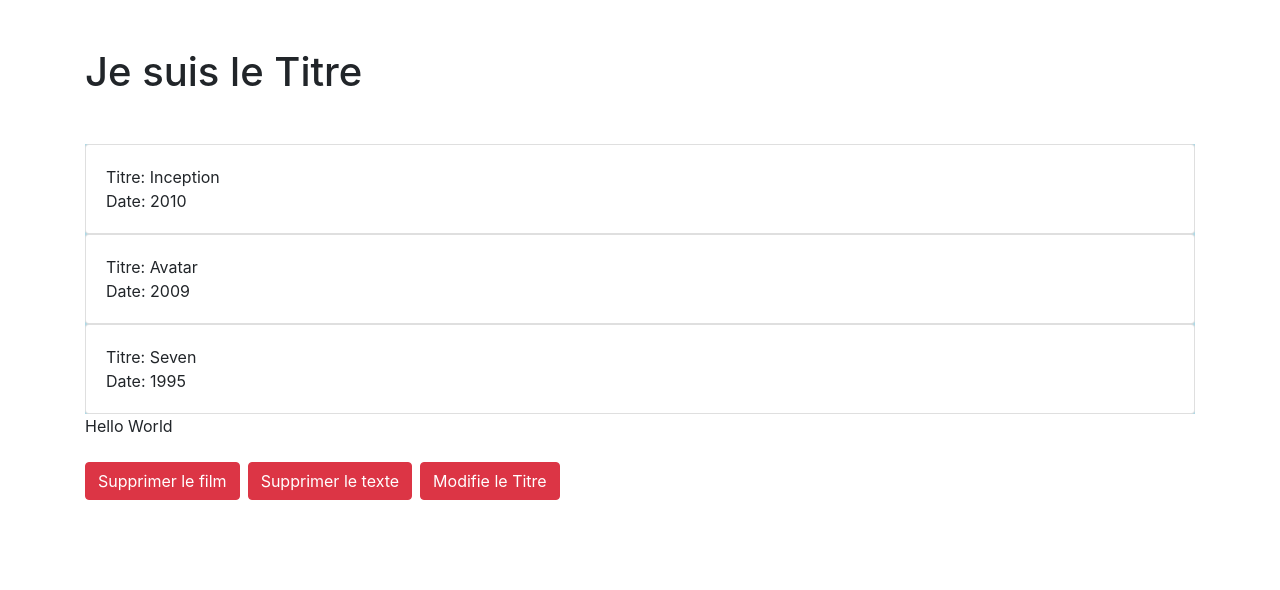
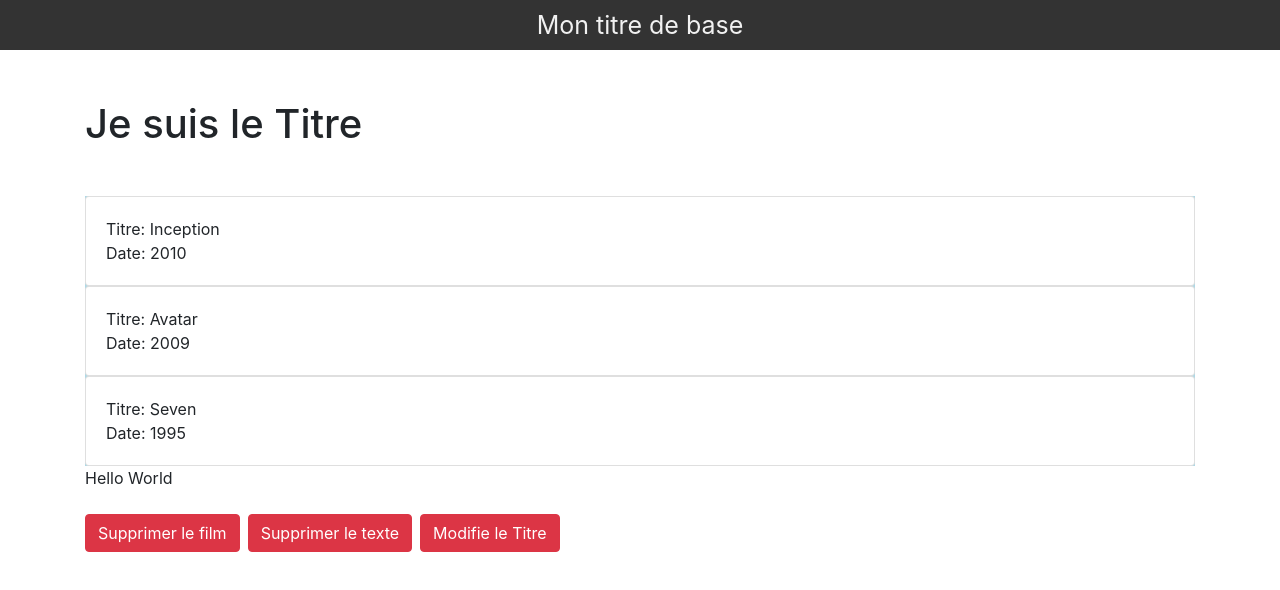
Before and after one commit to Thiernomdou/Vue_Formation, a Vue app: page / in a window 1280 px wide. Shown: the top 590 px of the page. Built offline with nearby package versions, Linux system fonts and the light colour scheme.

Commit message:
vie d'un composant

```diff
--- a/src/App.vue
+++ b/src/App.vue
@@ -1,17 +1,20 @@
 <template>
   <div>
     <contenu></contenu>
+    <header-top></header-top>
   </div>
 </template>
 
 <script>
 
 import Contenu from './components/Contenu-name.vue'
+import Header from './components/Header-top.vue'
 
 export default {
   name: 'App',
   components: {
-    'contenu': Contenu
+    'contenu': Contenu,
+    'header-top': Header
   }
 }
 </script>
--- a/src/components/Contenu-name.vue
+++ b/src/components/Contenu-name.vue
@@ -37,3 +37,11 @@
 }
 
 </script>
+
+<style>
+
+h1 {
+    margin-top: 100px!important;
+}
+
+</style>
--- /dev/null
+++ b/src/components/Header-top.vue
@@ -0,0 +1,54 @@
+<template>
+    <div class="header-top">
+        <p>{{ titre }}</p>
+    </div>
+</template>
+
+
+<script>
+
+export default {
+    name: 'Header-top',
+    data() {
+        return {
+            titre: 'Mon titre de base'
+        }
+    },
+    beforeCreate() {
+        console.log("Il va être crée");
+    },
+    created() {
+        console.log("Le composant est crée");
+    },
+    beforeMount() {
+        console.log("Il va être monté dans le DOM");
+    },
+    mounted() {
+        console.log("Il est monté dans le DOM");
+    },
+    beforeUpdate() {
+        console.log("Il va se mettre à jour");
+    },
+    updated() {
+        console.log("Le composant s'est mis à jour");
+    }
+}
+
+</script>
+
+
+<style scoped>
+
+    .header-top {
+        position: fixed;
+        top: 0;
+        height: 50px;
+        background: #333;
+        color: #f1f1f1;
+        width: 100%;
+        text-align: center;
+        line-height: 50px;
+        font-size: 25px;
+    }
+
+</style>
```
